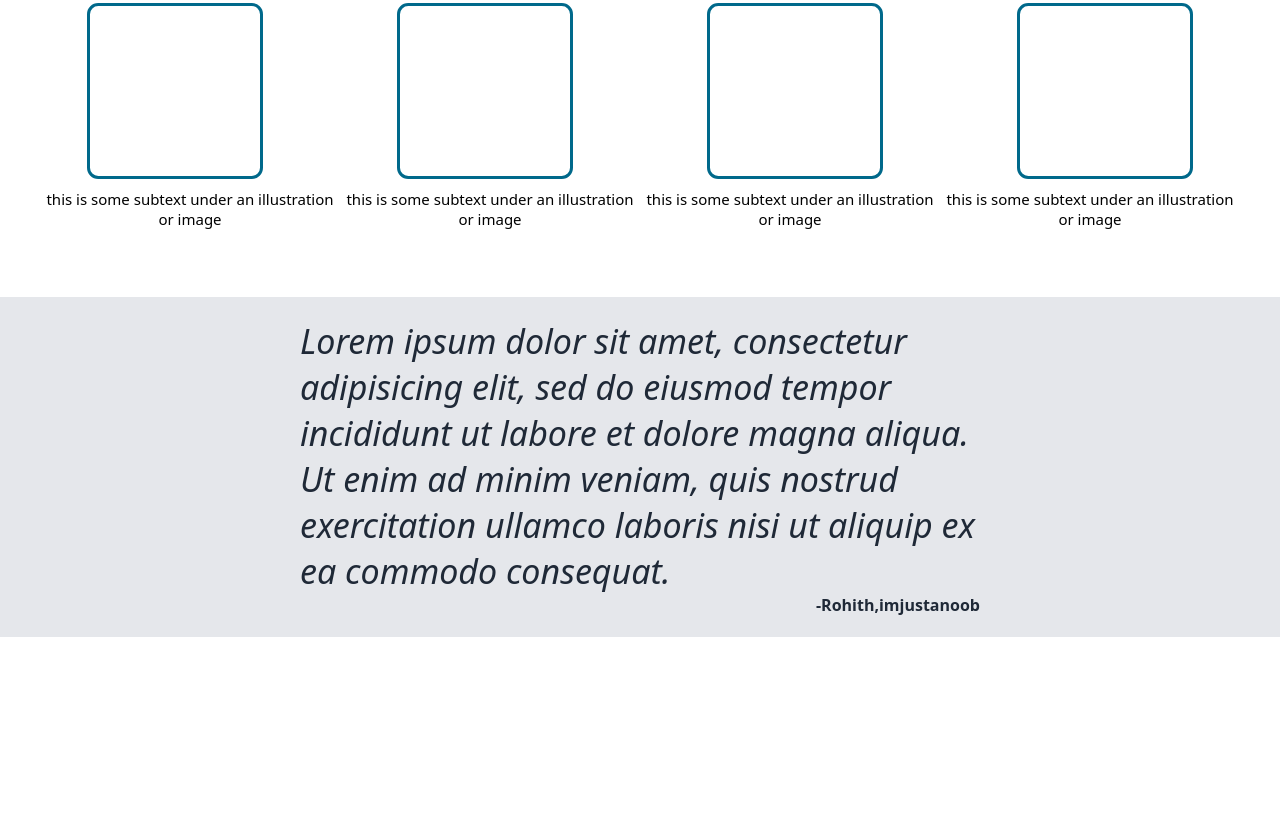
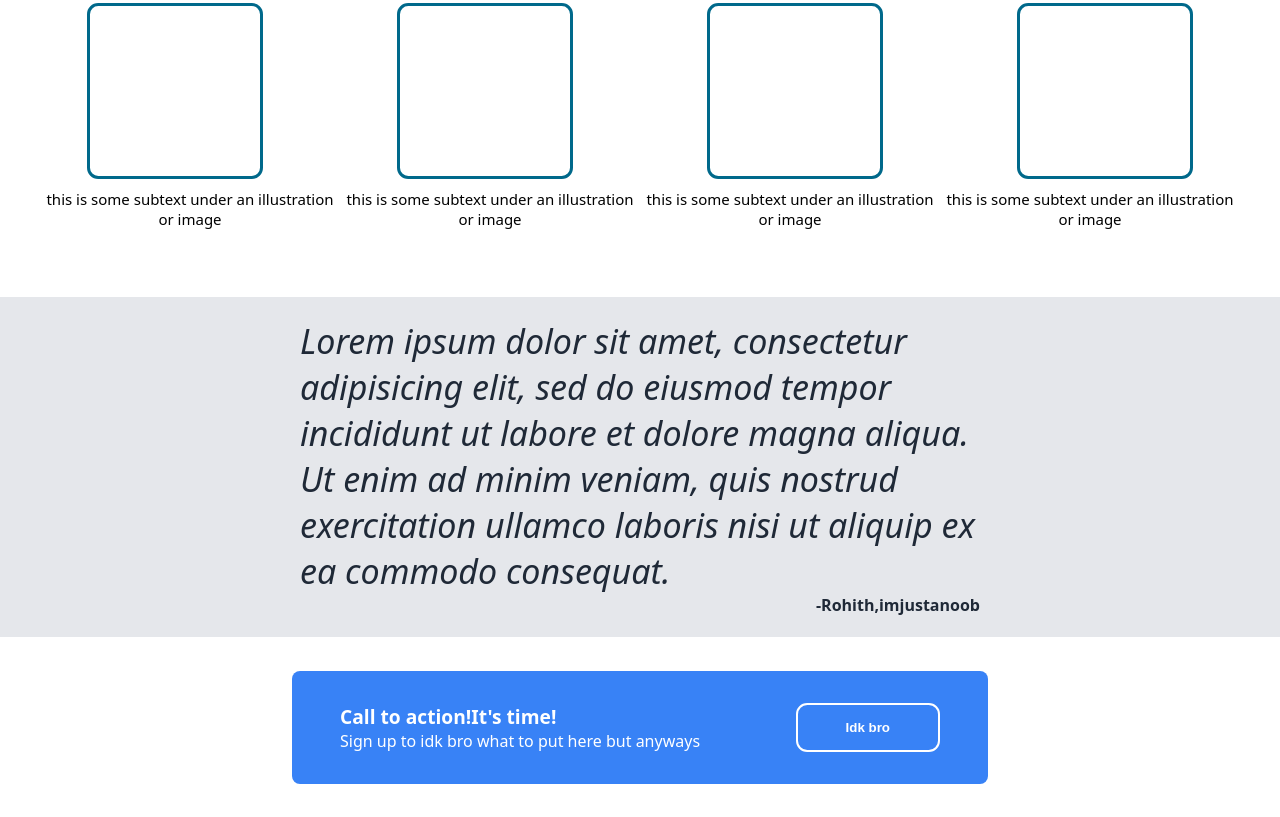
Before and after one commit to rohith-legend/landing-page, a plain HTML site: page index.html in a window 1280 px wide. Shown: the part 660-1477 px from the top of the page. Before the commit the page ends 1297 px from the top, so only its background shows below. Drawn offline with Linux system fonts and the light colour scheme.

Commit message:
added another div bro idek what i am doing fr

```diff
--- a/index.html
+++ b/index.html
@@ -45,7 +45,13 @@
                 <div class="text2">-Rohith,imjustanoob</div>
             </div>
             <div class="content4">
-
+                <div class="container">
+                    <div class="text">
+                        <div class="text1">Call to action!It's time!</div>
+                        <div class="text2">Sign up to idk bro what to put here but anyways</div>
+                    </div>
+                    <button>Idk bro</button>
+                </div>
             </div>
             <div class="footer">
 
--- a/style.css
+++ b/style.css
@@ -49,7 +49,7 @@ body {
     width: 100px;
     font-size: medium;
     color: white;
-    background-color: blue;
+    background-color: #3882F6;
     font-weight: bold;
     border: none;
     border-radius: 0.5rem;
@@ -112,3 +112,35 @@ body {
     text-align: right;
     font-weight: bold;
 }
+.content4{
+    height: 180px;
+    display: flex;
+    justify-content: center;
+    align-items: center;
+}
+.content4 .container {
+    background-color: #3882F6;
+    padding: 2rem 3rem;
+    border-radius: 8px;
+    display: flex;
+    justify-content: space-between;
+    width: 600px;
+}
+.content4 .container .text1 {
+    font-size: larger;
+    font-weight: bold;
+    color: white;
+}
+.content4 .container .text2 {
+    font-size: medium;
+    color: white;
+}
+.content4 button {
+    padding: 0 3rem;
+    border-radius: 0.7rem;
+    background-color: inherit;
+    border-color: white;
+    border-style: solid;
+    color: white;
+    font-weight: bold;
+}
```
